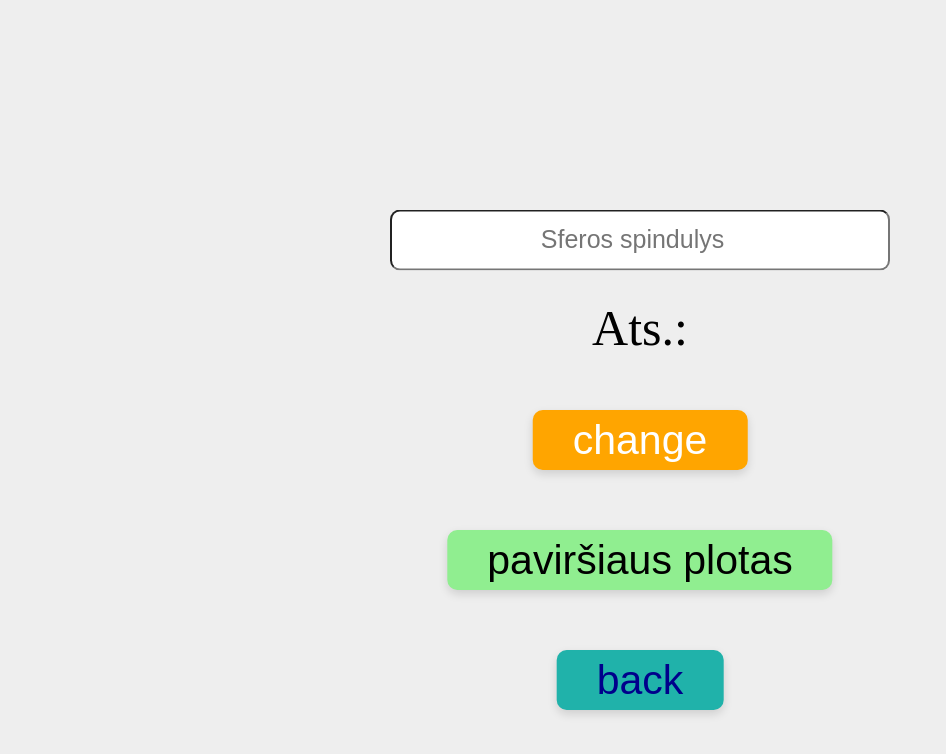
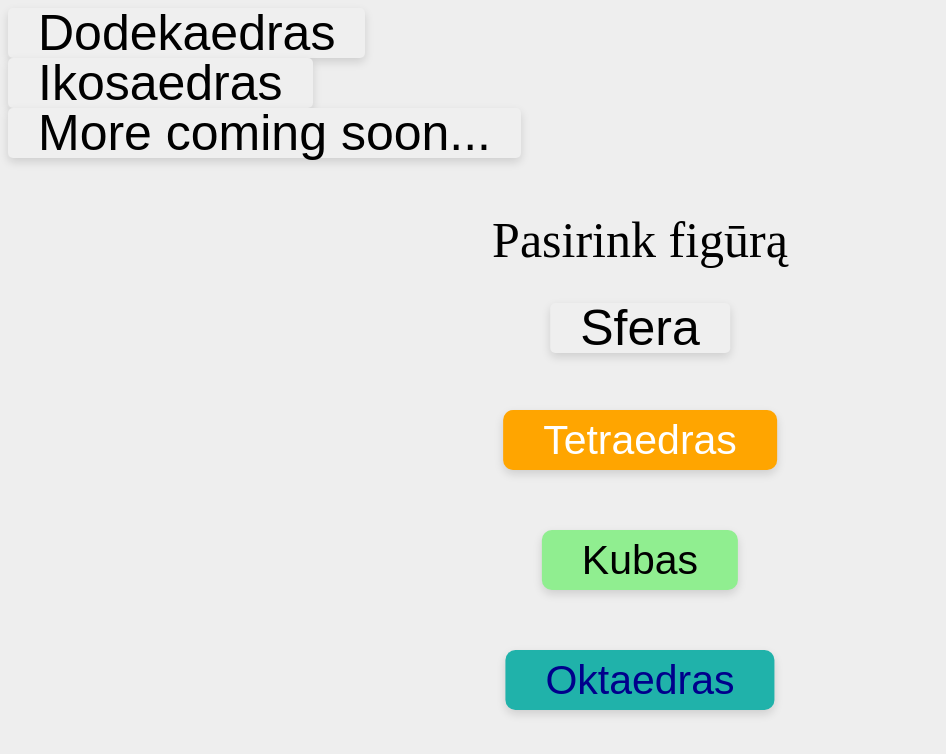
Before and after one commit to AndriusS0316/calc, a website: page index.HTML in a window 1280 px wide. Shown: the whole page, without its empty margins (0-946 px from the left). Drawn offline with Linux system fonts and the light colour scheme.

Commit message:
20210824

```diff
--- a/index.HTML
+++ b/index.HTML
@@ -13,19 +13,28 @@
 <body>
 
     <form>
-        <input class="form1" type="number" placeholder="Sferos spindulys">
+        <div class="number form1">Pasirink figūrą</div>
     </form>
     <form>
-        <div class="number form2">Ats.:</div>
+        <button class="form2" type="button">Sfera</button>
     </form>
     <form>
-        <button class="change form3" type="button">change</button>
+        <button class="form3" type="button">Tetraedras</button>
     </form>
     <form>
-        <button id="form4" class="second form4" type="button">paviršiaus plotas</button>
+        <button class="form4" type="button">Kubas</button>
     </form>
     <form>
-        <button class="form5" type="button">back</button>
+        <button class="form5" type="button">Oktaedras</button>
+    </form>
+    <form>
+        <button class="form6" type="button">Dodekaedras</button>
+    </form>
+    <form>
+        <button class="form7" type="button">Ikosaedras</button>
+    </form>
+    <form>
+        <button class="form8" type="button">More coming soon...</button>
     </form>
 
     <script src="./main.js" type="module" defer></script>
--- /dev/null
+++ b/style1.css
@@ -0,0 +1,105 @@
+body {
+    background-color: #eee;
+}
+
+.form1 {
+    padding: 15px 100px;
+    display: flex;
+    gap: 80px;
+    position: absolute;
+    top: 30%;
+    left: 50%;
+    transform: translate(-50%, -50%);
+    text-align: center;
+    font-size: 23px;
+    border-radius: 10px;
+}
+::placeholder {
+    font-size: 25px;
+}
+.form2 {
+    display: flex;
+    gap: 20px;
+    position: absolute;
+    top: 41%;
+    left: 50%;
+    transform: translate(-50%, -50%);
+}
+.form3 {
+    padding: 15px 40px;
+    display: flex;
+    gap: 20px;
+    position: absolute;
+    top: 55%;
+    left: 50%;
+    transform: translate(-50%, -50%);
+    font-size: 41px;
+    border-radius: 10px;
+    background-color: orange;
+    color: #fff;
+}
+.form4 {
+    padding: 15px 40px;
+    display: flex;
+    gap: 20px;
+    position: absolute;
+    top: 70%;
+    left: 50%;
+    transform: translate(-50%, -50%);
+    font-size: 41px;
+    border-radius: 10px;
+    background-color: lightgreen;
+}
+.form5 {
+    padding: 15px 40px;
+    display: flex;
+    gap: 20px;
+    position: absolute;
+    top: 85%;
+    left: 50%;
+    transform: translate(-50%, -50%);
+    font-size: 41px;
+    border-radius: 10px;
+    background-color: lightseagreen;
+    color: darkblue;
+}
+.turis {
+    padding: 15px 100px;
+    display: flex;
+    gap: 20px;
+    position: absolute;
+    top: 70%;
+    left: 50%;
+    transform: translate(-50%, -50%);
+    font-size: 41px;
+    border-radius: 10px;
+    background-color: lightgreen;
+}
+
+
+
+
+
+
+button {
+    padding: 10px 30px;
+    font-size: 50px;
+    line-height: 30px;
+    border: none;
+    border-radius: 5px;
+    cursor: pointer;
+    box-shadow: 0 4px 10px #0002;
+}
+.minus {
+    background-color: red;
+    color: #fff;
+}
+.plus {
+    background-color: green;
+    color: #fff;
+}
+.number {
+    padding: 10px 30px;
+    font-size: 50px;
+    line-height: 30px;
+}
```
Also changed, not shown: index1.HTML (added, +33 -0 lines).
